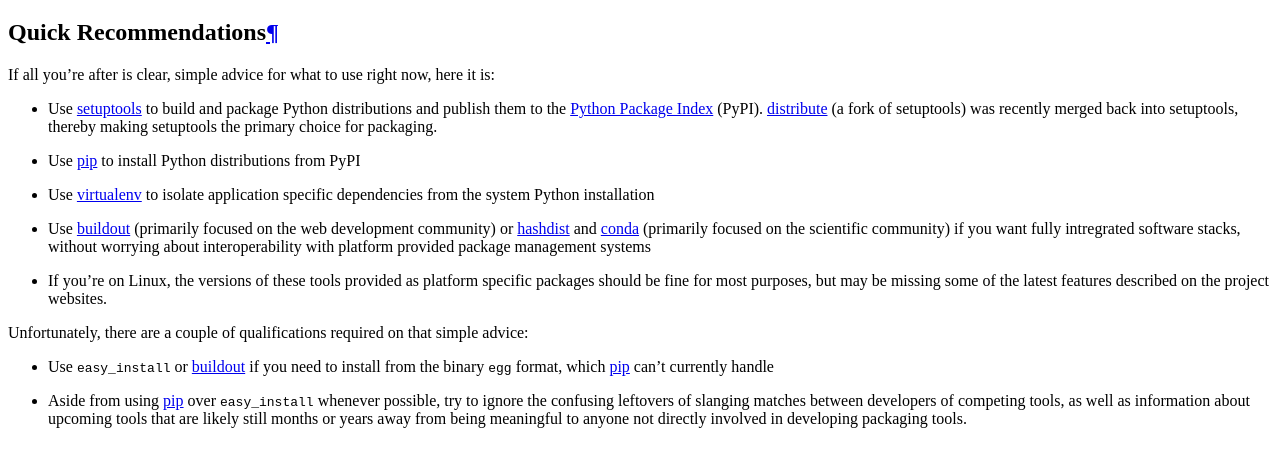
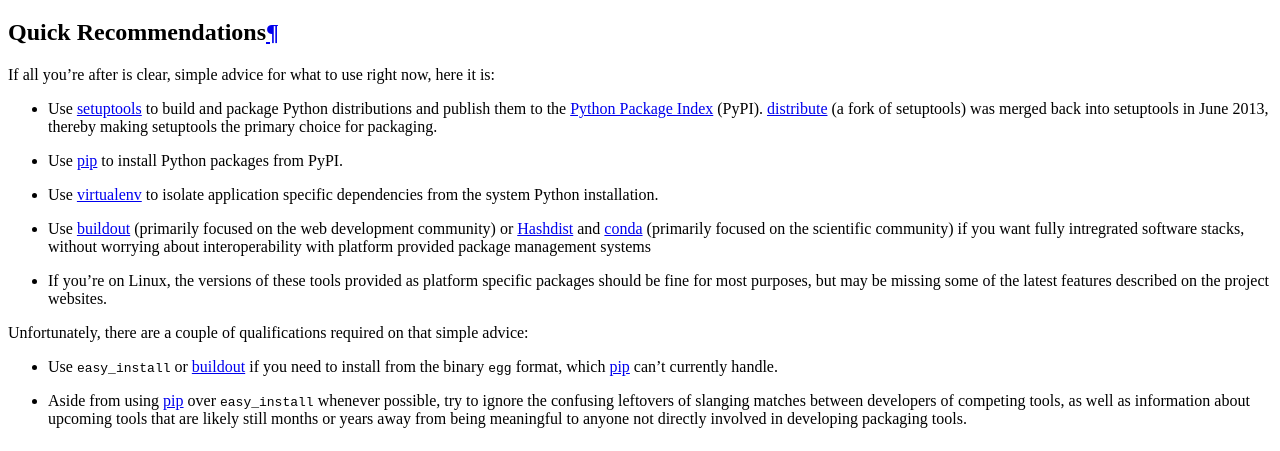
Before and after one commit to pypa/packaging.python.org, a Sphinx documentation site: the page built from source/current.rst, in a window 1280 px wide. Shown: the part 150-601 px from the top of the page. Built offline with Sphinx 7.4.7, drawn with Linux system fonts in a browser that asks for light colours.

Commit message:
Make language less current-context, update links

```diff
--- a/source/current.rst
+++ b/source/current.rst
@@ -8,13 +8,13 @@
 
 * Use :ref:`setuptools` to build and package Python distributions and publish
   them to the `Python Package Index`_ (PyPI). :ref:`distribute` (a fork of
-  setuptools) was recently merged back into setuptools, thereby making
+  setuptools) was merged back into setuptools in June 2013, thereby making
   setuptools the primary choice for packaging.
-* Use :ref:`pip` to install Python distributions from PyPI
+* Use :ref:`pip` to install Python packages from PyPI.
 * Use :ref:`virtualenv` to isolate application specific dependencies from the
-  system Python installation
+  system Python installation.
 * Use :ref:`buildout` (primarily focused on the web development community) or
-  `hashdist`_ and `conda`_ (primarily focused on the scientific community) if
+  :ref:`hashdist` and :ref:`conda` (primarily focused on the scientific community) if
   you want fully intregrated software stacks, without worrying about
   interoperability with platform provided package management systems
 * If you're on Linux, the versions of these tools provided as platform specific
@@ -25,7 +25,7 @@
 advice:
 
 * Use ``easy_install`` or :ref:`buildout` if you need to install from the binary
-  ``egg`` format, which :ref:`pip` can't currently handle
+  ``egg`` format, which :ref:`pip` can't currently handle.
 * Aside from using :ref:`pip` over ``easy_install`` whenever possible, try to
   ignore the confusing leftovers of slanging matches between developers of
   competing tools, as well as information about upcoming tools that are likely
```
Also changed, not shown: other parts of source/current.rst (+0 -3 lines).
